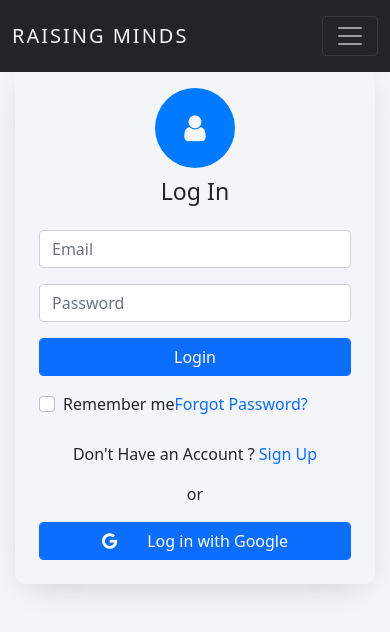
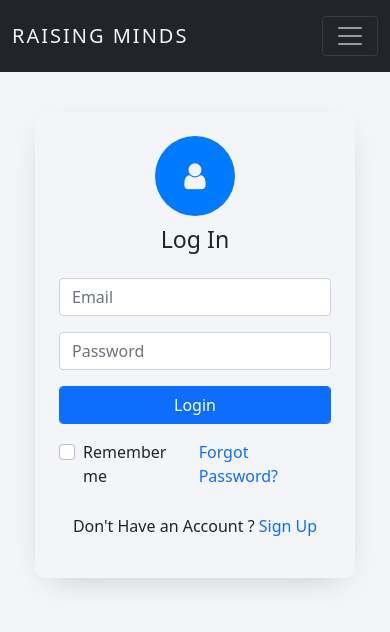
Before and after one commit to Coding-Hamsters/RaisingMinds, a Django app: page /login/ in a window 390 px wide. Shown: the top 632 px of the page. Run offline with Django 4.2, Linux system fonts and the light colour scheme.

Commit message:
Update login form
*remove  login with google button in login.html
*fixed responsive issue in login form

```diff
--- a/RaisingMinds/users/static/users/css/login.css
+++ b/RaisingMinds/users/static/users/css/login.css
@@ -29,9 +29,18 @@ a {
     margin-right: auto;
     margin-left: auto; }
 
+    @media(min-width:330px){
+        .loginForm  {
+            max-width: 350px;
+           }
+           .col-sm-6 a{
+               margin-left: 5px;
+           }
+    }
+
     @media (min-width: 576px) {
         .loginForm
-      {max-width: 540px;
+      {max-width: 400px;
          }
      }
     @media (min-width: 768px) {
--- a/RaisingMinds/users/templates/users/login.html
+++ b/RaisingMinds/users/templates/users/login.html
@@ -61,7 +61,7 @@
   <section class="ftco-section mt-4">
     <div class="container loginForm">
       <div class="row justify-content-center">
-        <div class="col-md-7 col-lg-5">
+        <div class="col-md-7 col-lg-5 mt-5">
           <div class="login-wrap p-4 p-md-5">
             <div class="icon d-flex align-items-center justify-content-center">
               <span class="fa fa-user"></span>
@@ -95,14 +95,14 @@
               <br />
               <div class="text-center">
                 <p>Don't Have an Account ? <a href="{% url 'signup' %}">Sign Up</a></p>
-                <p>or</p>
+                <!-- <p>or</p> -->
 
-                <!-- Log in with Google -->
-                <a href="#">
+                <!-- Log in with Google button -->
+                <!-- <a href="#">
                   <button type="button" class="form-control btn btn-primary rounded submit px-3">
                     <i class="fab fa-google"></i>Log in with Google
                   </button>
-                </a>
+                </a>-->
               </div>
             </form>
           </div>
```
